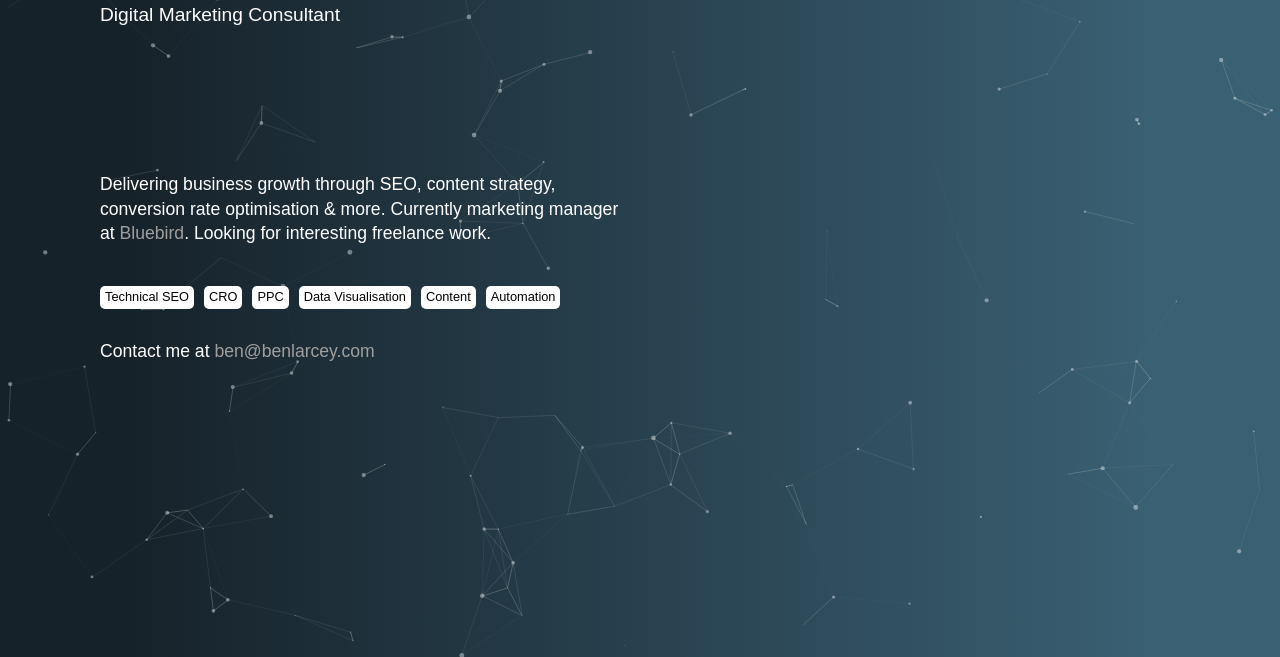
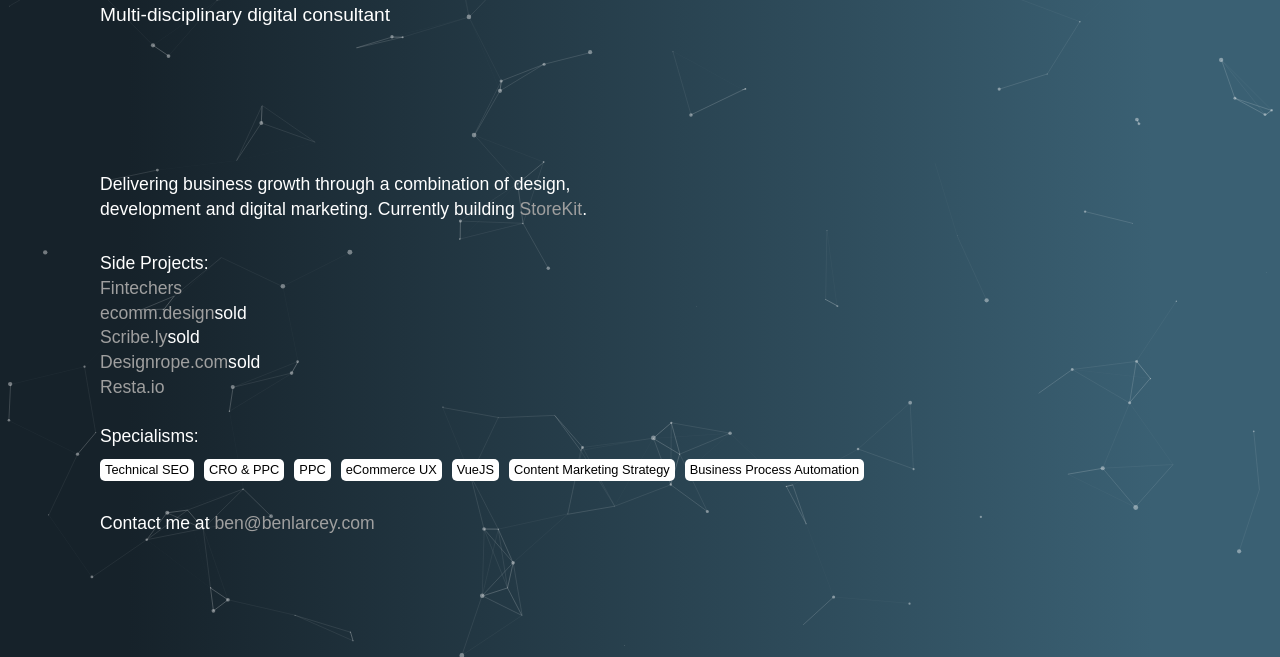
Before and after one commit to benlarcey/benlarcey.com, a plain HTML site: page index.html in a window 1280 px wide. Shown: the part 143-800 px from the top of the page. Drawn offline with Linux system fonts and the light colour scheme.

Commit message:
Update bio

```diff
--- a/index.html
+++ b/index.html
@@ -28,16 +28,18 @@
         <div id="wrapper">
             <h1>Ben Larcey</h1>
                 <br>
-            <h2>Digital Marketing Consultant</h2>
-            <p class="text">Delivering business growth through SEO, content strategy, conversion rate optimisation &amp; more. Currently marketing manager at <a href="http://www.bluebird-global.com/" target="blank">Bluebird</a>. Looking for interesting freelance work.</p>
+            <h2>Multi-disciplinary digital consultant</h2>
+            <p class="text">Delivering business growth through a combination of design, development and digital marketing. Currently building <a href="https://storekit.com/" target="blank">StoreKit</a>.</p>
+                      <p class="projects">Side Projects:</br><a href="https://www.fintechers.io">Fintechers</a><br>  <a href="https://ecomm.design">ecomm.design</a><span class="sold">sold</span></br> <a href="http://www.scribe.ly">Scribe.ly</a><span class="sold">sold</span></br><a href="http://designrope.com">Designrope.com</a><span class="sold">sold</span></br><a href="https://resta.io">Resta.io</a></br></br> Specialisms: </p>
 
             <ul class="words">
                 <li>Technical SEO</li>
-                <li>CRO</li>
+                <li>CRO & PPC</li>
                 <li>PPC</li>
-                <li>Data Visualisation</li>
-                <li>Content</li>
-                <li>Automation</li>
+                <li>eCommerce UX</li>
+                <li>VueJS</li>
+                <li>Content Marketing Strategy</li>
+                <li>Business Process Automation</li>
             </ul>
             <p class="contact">Contact me at <a href="mailto:ben@benlarcey.com">ben@benlarcey.com</a></p>
         </div>
```
